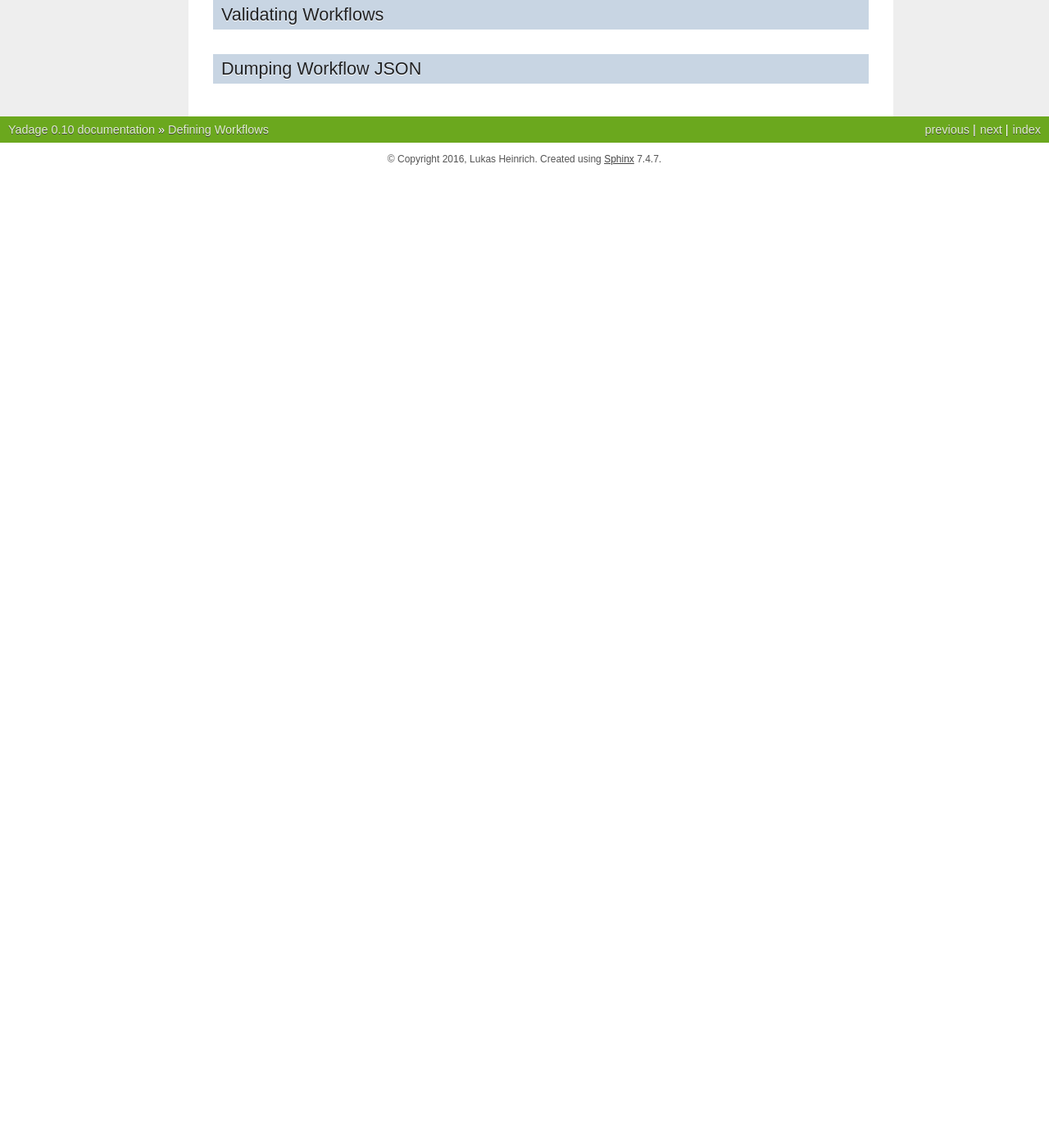
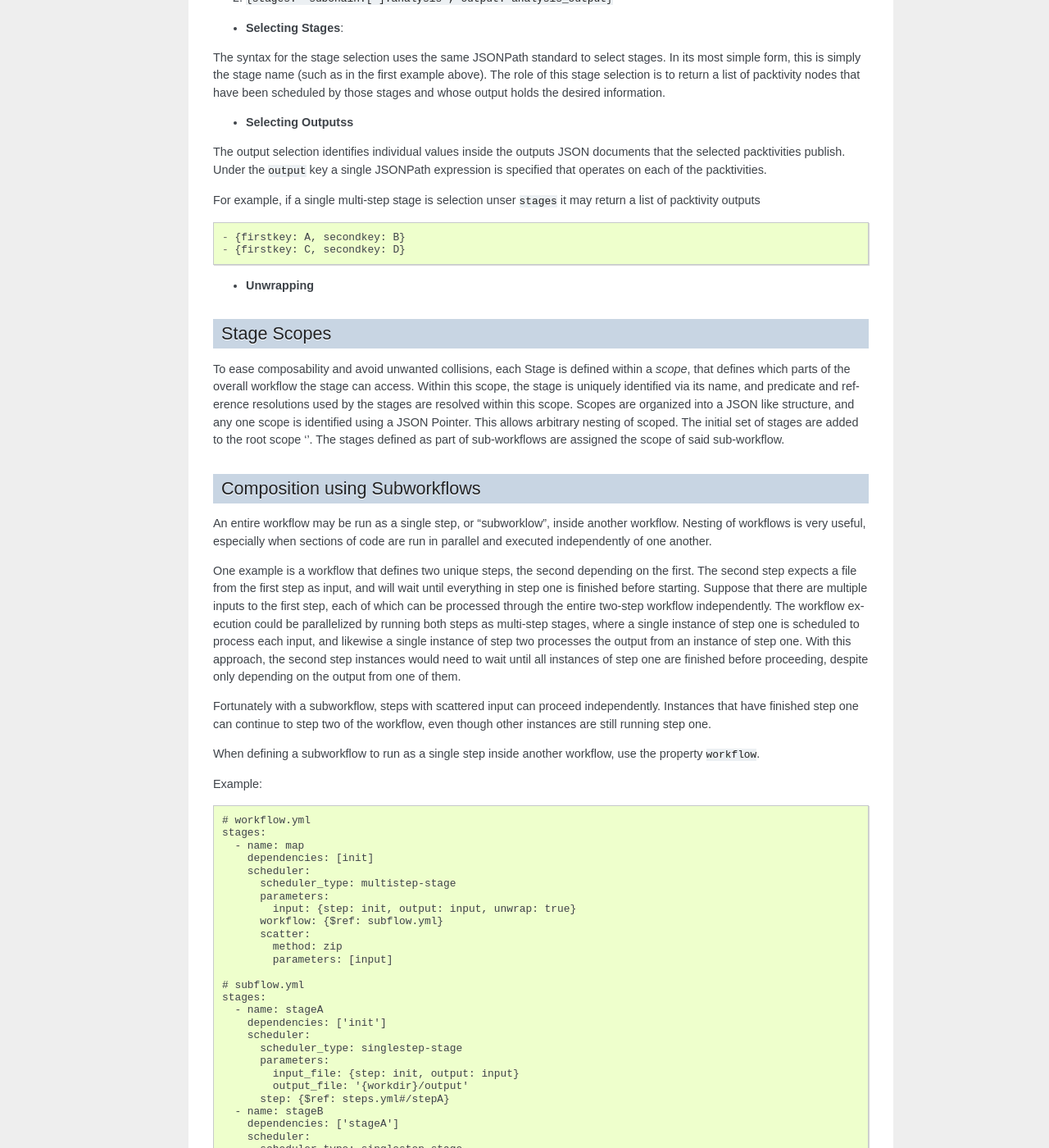
Before and after one commit to yadage/yadage, a Sphinx documentation site: the page built from docs/definingworkflows.rst, in a window 1280 px wide and 1400 px high, scrolled down 7609 px. Shown: the whole window at 82% size. Built offline with Sphinx 7.4.7, drawn with Linux system fonts in a browser that asks for light colours; before the commit the page ends 7823 px from its top, so only the background shows below that; some of the changed text lies outside the part shown.

Commit message:
docs: Add subworkflow and single/mutli-stages (#93)

```diff
--- a/docs/definingworkflows.rst
+++ b/docs/definingworkflows.rst
@@ -317,12 +317,40 @@
 Single-Step Stages
 ..................
 
-Single Step stages
+Single-step stages schedule one instance of the defined packtivity. It allows for simple serial or sequential workflows.
 
+In the following example the workflow takes an array called :code:`files` as input. One instance of the packtivity defined at :code:`step: {$ref: 'steps.yml#/stepA'}` is scheduled.
+
+Example: ::
+
+  - name: single
+      dependencies: ['init']
+      scheduler:
+        scheduler_type: singlestep-stage
+        parameters:
+          input: {step: init, output: files}
+        step: {$ref: 'steps.yml#/stepA'}
 
 Multi-Step Stages
 ..................
 
+A multi-step stage allows multiple instances of a step or workflow be run in parallel over a list of inputs. The input is given as an array and the workflow steps run on each element of the array as if it were a single input. The instances run independently of one another in parallel.
+
+In the following example the workflow takes an array called :code:`files` as input. A number of instances of the same packtivity are scheduled. The optional parameter :code:`batch_size` defines the number of array elements to be given as input to a single step or workflow instance. If :code:`batch_size` is unspecified, one instance is scheduled for each element in the input array.
+
+Example: ::
+
+  - name: map
+      dependencies: [init]
+      scheduler:
+        scheduler_type: multistep-stage
+        parameters:
+          input: {step: init, output: files}
+        batch_size: 5
+        scatter:
+          method: zip
+          parameters: [input]
+        step: {$ref: steps.yml#/stepA}
 
 Output Selection / Referencing
 ..............................
@@ -365,7 +393,59 @@
 Composition using Subworkflows
 ------------------------------
 
+An entire workflow may be run as a single step, or "subworklow", inside another workflow. Nesting of workflows is very useful, especially when sections of code are run in parallel and executed independently of one another.
 
+One example is a workflow that defines two unique steps, the second depending on the first. The second step expects a file from the first step as input, and will wait until everything in step one is finished before starting. Suppose that there are multiple inputs to the first step, each of which can be processed through the entire two-step workflow independently. The workflow execution could be parallelized by running both steps as multi-step stages, where a single instance of step one is scheduled to process each input, and likewise a single instance of step two processes the output from an instance of step one. With this approach, the second step instances would need to wait until all instances of step one are finished before proceeding, despite only depending on the output from one of them.
+
+Fortunately with a subworkflow, steps with scattered input can proceed independently. Instances that have finished step one can continue to step two of the workflow, even though other instances are still running step one.
+
+When defining a subworkflow to run as a single step inside another workflow, use the property :code:`workflow`.
+
+Example: ::
+
+  # workflow.yml
+  stages:
+    - name: map
+      dependencies: [init]
+      scheduler:
+        scheduler_type: multistep-stage
+        parameters:
+          input: {step: init, output: input, unwrap: true}
+        workflow: {$ref: subflow.yml}
+        scatter:
+          method: zip
+          parameters: [input]
+
+  # subflow.yml
+  stages:
+    - name: stageA
+      dependencies: ['init']
+      scheduler:
+        scheduler_type: singlestep-stage
+        parameters:
+          input_file: {step: init, output: input}
+          output_file: '{workdir}/output'
+        step: {$ref: steps.yml#/stepA}
+    - name: stageB
+      dependencies: ['stageA']
+      scheduler:
+        scheduler_type: singlestep-stage
+        parameters:
+          input_file: {stages: stageA, output: outputA}
+          output_file: '{workdir}/output'
+        step: {$ref: steps.yml#/stepB}
+
+
+In the above example, the subworkflow is called as a multistep-stage. The subworkflow is referenced using :code:`workflow: {$ref: 'subflow.yml'}` and the packtivities to be scheduled are in turn referenced by the subworkflow. The scattering is done over the variable :code:`input`, which creates a number of instances. Since the scope was defined as a subworkflow, the instances run in parallel. In the example, when instance 5 is done with step one (stageA) it can continue to step two (stageB) without having to wait for instance 4 or any other instance to finish step one.
+
+Since the second step takes as input the output from the first step, it is necessary to adjust the :code:`publisher` field of :code:`steps.yml#/stepA` appropriately. To provide downstream packtivities an entrypoint to process previous data define the :code:`publisher_type` as :code:`interpolated-pub`.
+
+    .. code-block:: text
+
+      publisher:
+        publisher_type: 'interpolated-pub'
+        publish:
+          outputA: '{output_file}'
 
 
 Validating Workflows
```
